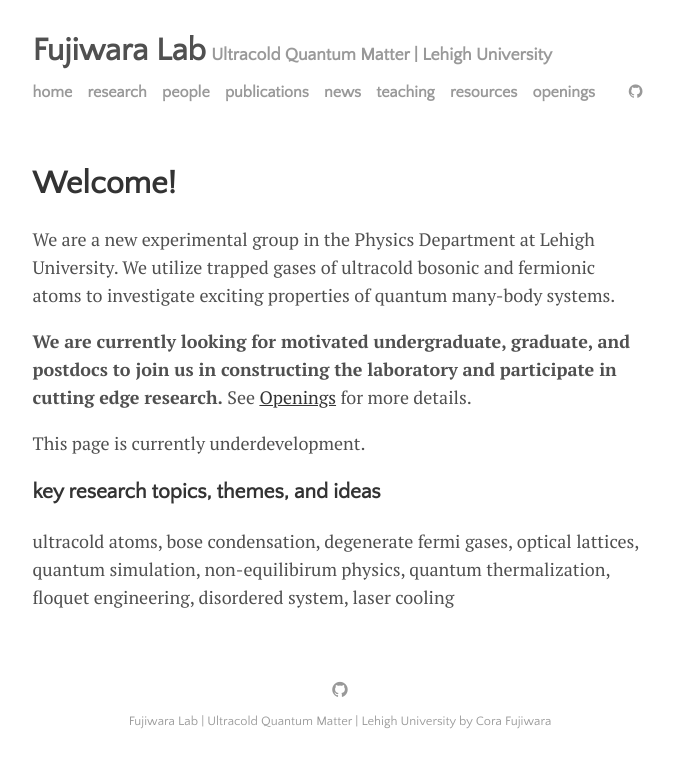
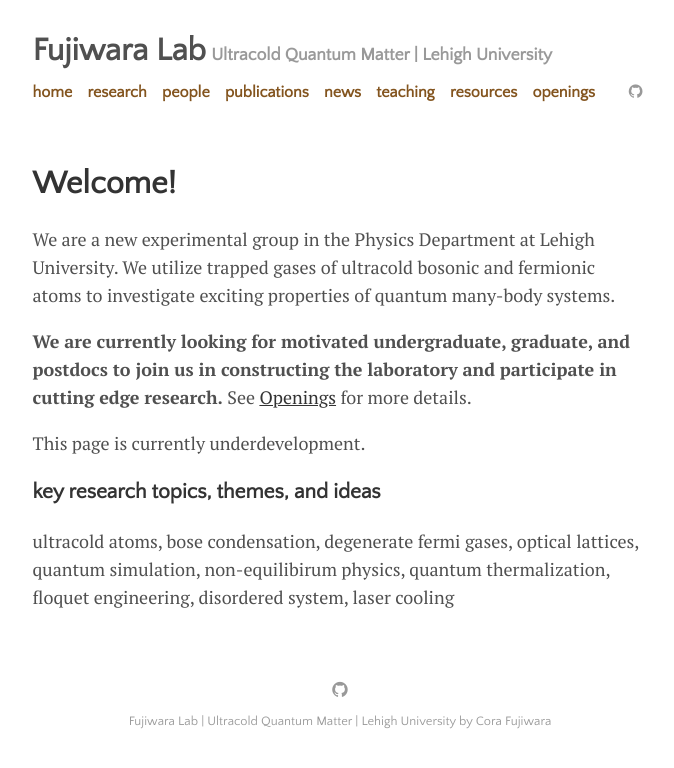
Before and after one commit to fujiwara-quantum-lab/fujiwara-quantum-lab.github.io, a Jekyll site: the page built from index.md, in a window 1280 px wide. Shown: the top 768 px of the page, without its empty margins (300-974 px from the left). Built offline with Jekyll 4.4.1, drawn with Linux system fonts in a browser that asks for light colours; the list of posts is cut into pages by our own code.

Commit message:
trying to update font colors

```diff
--- a/_sass/_default.scss
+++ b/_sass/_default.scss
@@ -59,7 +59,8 @@
 }
 
 .menu-content a {
-  color: $light-gray-color;
+  //color: $light-gray-color;
+  color : $lehigh-brown-80;
   font-size: 1rem;
   padding-right: 10px;
 }
--- a/assets/css/main.scss
+++ b/assets/css/main.scss
@@ -14,6 +14,9 @@ $pagination-button-color: #e0e0e0;
 $dark-gray-color:        #333;
 $light-gray-color:       #999;
 $extra-light-gray-color: #ccc;
+$lehigh-brown:           #502d0e;
+$lehigh-brown-60:        #9f7549;
+$lehigh-brown-80:        #83541e;
 
 $container-responsive-width: 768px;
 $elements-responsive-width:  30em;
```
